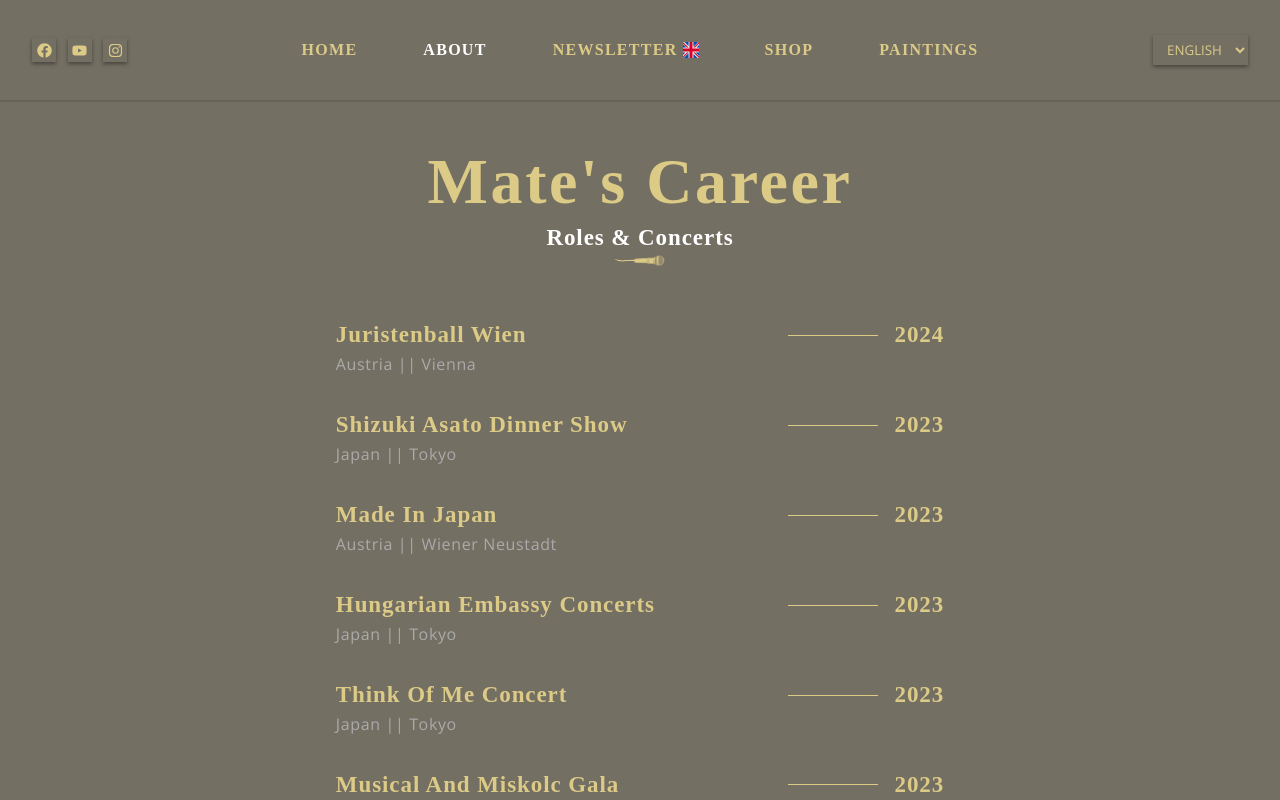
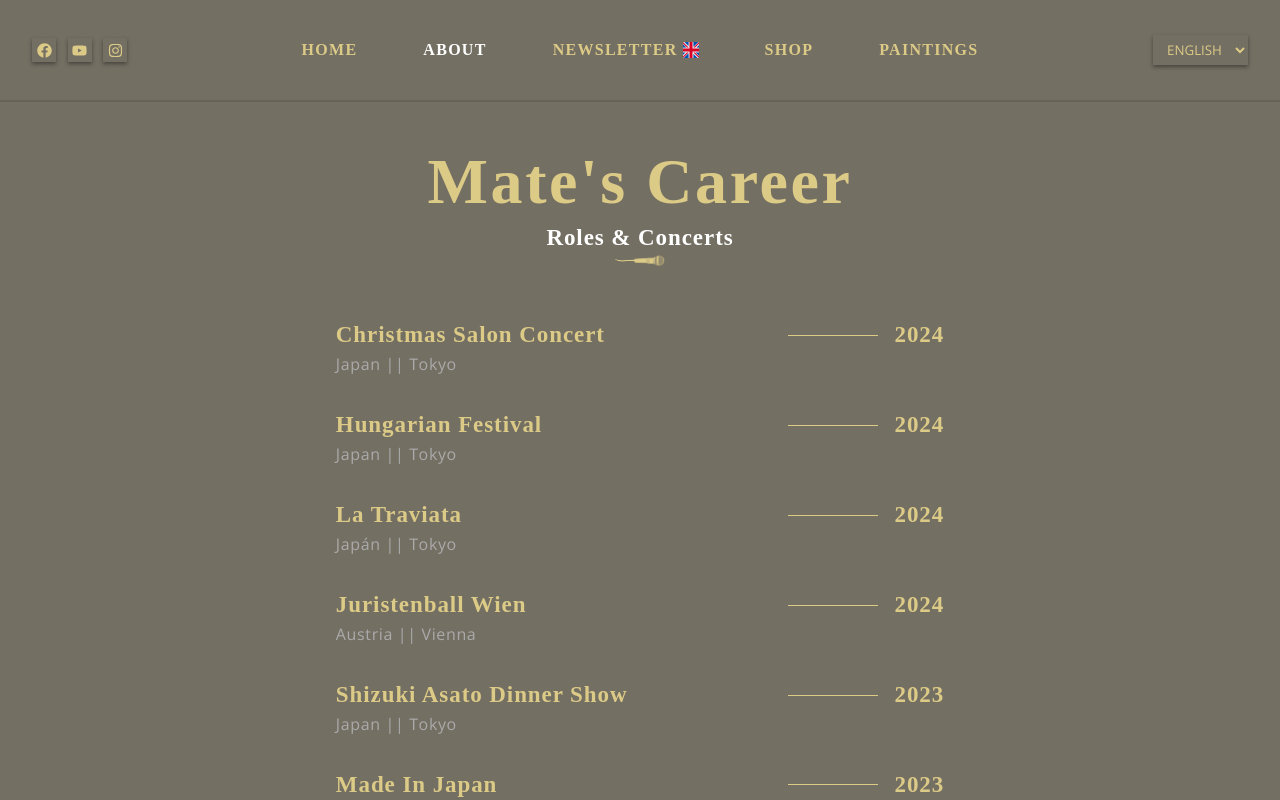
Before and after one commit to Murci2022/mate-kamaras-vite-multipage-EN-JP, a React (Vite) app: page /about in a window 1280 px wide. Shown: the top 800 px of the page. Built offline with nearby package versions, Linux system fonts and the light colour scheme; a web font is replaced by a local one.

Commit message:
add new concert to the pop-up window  and updated the about section

```diff
--- a/src/constants/data.js
+++ b/src/constants/data.js
@@ -1,6 +1,21 @@
 import images from './images';
 /*
 const works = [
+  {
+    production: 'Christmas Salon Concert',
+    when: '2024',
+    where: 'Japan || Tokyo',
+  },
+  {
+    production: 'Hungarian Festival',
+    when: '2024',
+    where: 'Japan || Tokyo',
+  },
+  {
+    production: 'La Traviata',
+    when: '2024',
+    where: 'Japan || Tokyo',
+  },
   {
     production: 'Juristenball Wien',
     when: '2024',
@@ -206,9 +221,22 @@ const works = [
 
 const works = [
   {
+    title: 'ChristmasSalonConcert',
+    when: '2024',
+  },
+  {
+    title: 'HungarianFestival',
+    when: '2024',
+  },
+  {
+    title: 'LaTraviata',
+    when: '2024',
+  },
+  {
     title: 'JuristenballWien',
     when: '2024',
   },
+
   {
     title: 'ShizukiAsatoDinnerShow',
     when: '2023',
--- a/src/constants/images.jsx
+++ b/src/constants/images.jsx
@@ -34,8 +34,10 @@ import ko from '../assets/ko.png';
 import zh from '../assets/zh.png';
 import hu from '../assets/hu.png';
 import nextconcert from '../assets/nextconcert.png';
+import next_concert14122024 from '../assets/mate_christmas2024.png'
 
 export default {
+  next_concert14122024,
   nextconcert,
   en,
   jp,
--- a/src/container/1Hero/Hero.jsx
+++ b/src/container/1Hero/Hero.jsx
@@ -35,7 +35,7 @@ const Header = () => {
           </div>
           <div className='hero__pop-up-conti_img'>
             <img
-              src={images.nextconcert}
+              src={images.next_concert14122024}
               alt='img of poster'
             />
           </div>
@@ -45,7 +45,7 @@ const Header = () => {
             className='custom__button hero__pop-up_btn'
             onClick={console.log('click')}
           >
-            <a href='http://www.tatsumimarie.jp/event-form-20240921/index.php?name=%E8%BE%B0%E5%B7%B3%E7%9C%9F%E7%90%86%E6%81%B5%E3%82%BD%E3%83%97%E3%83%A9%E3%83%8E%E3%83%AA%E3%82%B5%E3%82%A4%E3%82%BF%E3%83%ABVol.6'>
+            <a href='https://www.ticketpay.jp/search/?keyword=%E3%83%9E%E3%83%86%E3%83%BB%E3%82%AB%E3%83%9E%E3%83%A9%E3%82%B9%E3%82%AF%E3%83%AA%E3%82%B9%E3%83%9E%E3%82%B9%E3%82%B5%E3%83%AD%E3%83%B3%E3%82%B3%E3%83%B3%E3%82%B5%E3%83%BC%E3%83%882024'>
               {t('hero.pop-up-button-msg')}
             </a>
           </button>
--- a/src/locales/en/translation.json
+++ b/src/locales/en/translation.json
@@ -63,6 +63,18 @@
   },
 
   "about": {
+    "ChristmasSalonConcert": {
+      "production": "Christmas Salon Concert",
+      "where": "Japan || Tokyo"
+    },
+    "HungarianFestival": {
+      "production": "Hungarian Festival",
+      "where": "Japan || Tokyo"
+    },
+    "LaTraviata": {
+      "production": "La Traviata",
+      "where": "Japán || Tokyo"
+    },
     "JuristenballWien": {
       "production": "Juristenball Wien",
       "where": "Austria || Vienna"
--- a/src/locales/hu/translation.json
+++ b/src/locales/hu/translation.json
@@ -63,6 +63,18 @@
     "contact": "management@matekamaras.com"
   },
   "about": {
+    "ChristmasSalonConcert": {
+      "production": "Karácsonyi Szalon Koncert",
+      "where": "Japán || Tokió"
+    },
+    "HungarianFestival": {
+      "production": "Magyar Fesztivál",
+      "where": "Japán || Tokió"
+    },
+    "LaTraviata": {
+      "production": "La Traviata",
+      "where": "Japán || Tokió"
+    },
     "JuristenballWien": {
       "production": "Juristenball Wien",
       "where": "Ausztria || Bécs"
--- a/src/locales/jp/translation.json
+++ b/src/locales/jp/translation.json
@@ -63,6 +63,18 @@
     "contact": "management@matekamaras.com"
   },
   "about": {
+    "ChristmasSalonConcert": {
+      "production": "Christmas Salon Concert",
+      "where": "日本 || 東京"
+    },
+    "HungarianFestival": {
+      "production": "Hungarian Festival",
+      "where": "日本 || 東京"
+    },
+    "LaTraviata": {
+      "production": "La Traviata",
+      "where": "日本 || 東京"
+    },
     "JuristenballWien": {
       "production": "Juristenball Wien",
       "where": "オーストリア || ウィーン"
```
Also changed, not shown: src/assets/mate_christmas2024.png (added).
